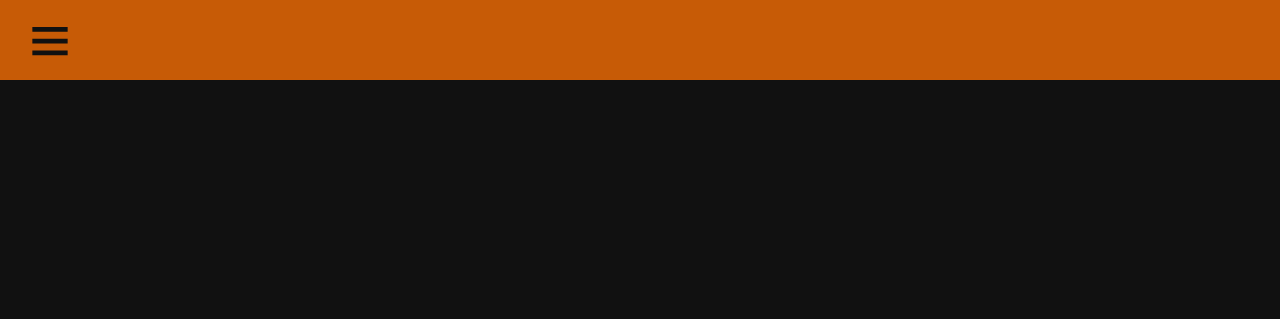
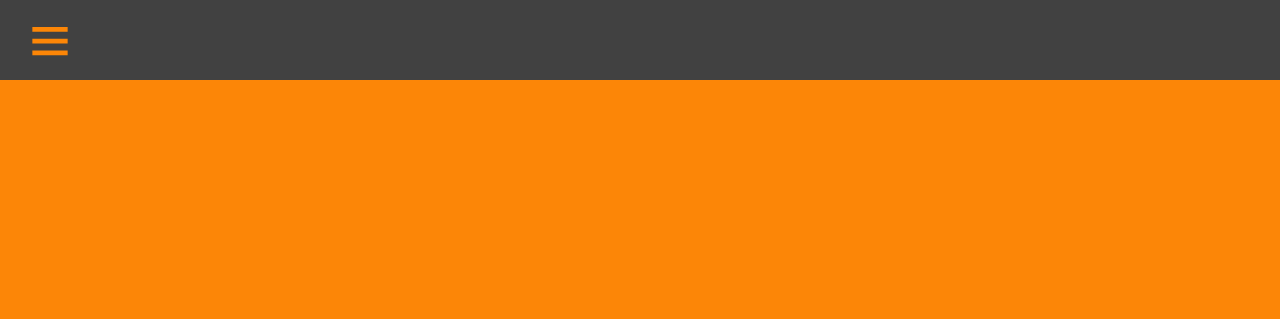
Before and after one commit to Lilomr/DevTools-Sup, a Flask app: template Templates/index.html in a window 1280 px wide. Shown: the top 319 px of the page. Run offline with Flask 3, Linux system fonts and the light colour scheme; the template is opened without the code that fills it, so the values that code supplies are empty.

Commit message:
Mudança de cor index-menu-bar.css

```diff
--- a/static/css/index-menu-bar.css
+++ b/static/css/index-menu-bar.css
@@ -1,8 +1,9 @@
 :root{
-    --color-carbon:#111111;
-    --color-orange:#FC7507;
-    --color-orangeDark:#C75B06;
-    --color-silver:#C0C0C0;
+    --color-texto: black;
+    --color-sidebar:#5e5e5e;
+    --color-navbar:#414141;
+    --color-navtext:#fc8607;
+    --color-hover:#C0C0C0;
 }
 
 body, ul, li, p{
@@ -11,16 +12,16 @@ body, ul, li, p{
     list-style: none;
     font-family: monospace;
     font-size: 1.2rem;
-    color: var(--color-carbon);
+    color: var(--color-texto);
 }
 
 body{
-    background: var(--color-carbon);
+    background: var(--color-navtext);
 }
 
 a{
     text-decoration: none;
-    color: var(--color-carbon);
+    color: var(--color-texto);
 }
 
 h1{
@@ -28,8 +29,8 @@ h1{
 }
 
 .menuBar a:hover, .menuTitle h1:hover, .toggle-button:hover, .sidebar a:hover {
-    color:var(--color-silver);
-    fill:var(--color-silver);
+    color:var(--color-hover);
+    fill:var(--color-hover);
 }
 
 .header{
@@ -37,7 +38,7 @@ h1{
     flex-wrap: row;
     align-items: center;
     height: 10vh;
-    background: var(--color-orangeDark);
+    background: var(--color-navbar);
 }
 
 .menuBar{
@@ -47,7 +48,7 @@ h1{
 .menuBar li{
     display: block;
     padding: 10px;
-    color: var(--color-carbon);
+    color: var(--color-texto);
 }
 
 .menuTitle {
@@ -59,7 +60,7 @@ h1{
 
 .menuTitle h1{
     width: 100%;
-    color: var(--color-carbon);
+    color: var(--color-navtext);
     font-size: 40px;
 }
 
@@ -72,7 +73,7 @@ h1{
     display: flex;
     align-items: center;
     justify-content: center;
-    fill:var(--color-carbon);
+    fill:var(--color-navtext);
 }
 
 .sidebar {
@@ -80,7 +81,7 @@ h1{
     margin-top: 0;
     position: fixed;
     height: 100%;
-    background: var(--color-orange);
+    background: var(--color-sidebar);
     display: flex;
     flex-direction: column;
     align-items: center;
@@ -90,12 +91,12 @@ h1{
 }
 
 .sidebar.expanded {
-    width: 200px;
+    width: 150px;
 }
 .sidebar li{
     width: 100%;
-    margin-top: 30px;
-    background-color: var(--color-orange);
+    margin-top: 35px;
+    background-color: var(--color-sidebar);
     display: flex;
     flex-direction: column;
     align-items: center;
@@ -104,13 +105,14 @@ h1{
 
 .sidebar a {
     width: 100%;
-    background-color: var(--color-orange);
+    margin-left: 20px;
+    background-color: var(--color-sidebar);
     cursor: pointer;
     justify-content: start;
     display: flex;
     flex-direction: row;
     transition: all 0.3s ease;
-    fill:var(--color-carbon);
+    fill:var(--color-texto);
 }
 
 .sidebar label{
```
